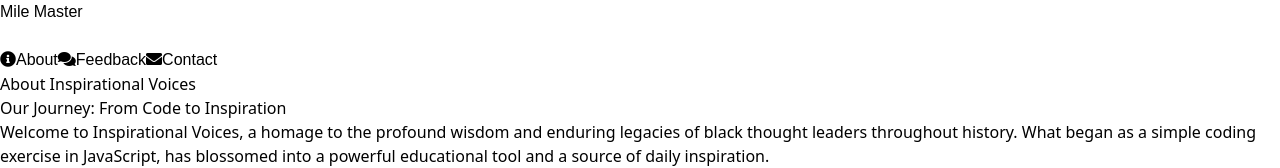
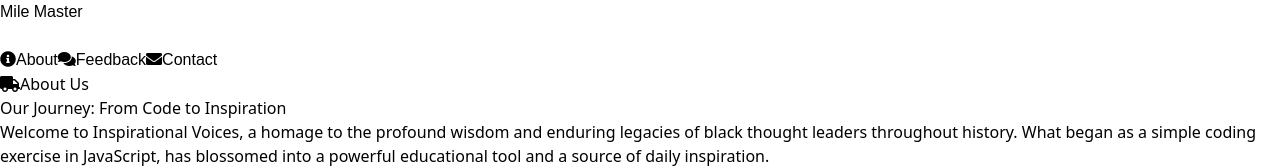
Before and after one commit to RW2023/milage-master, a Next.js app: page /about in a window 1280 px wide. Shown: the top 168 px of the page. Built offline with nearby package versions, Linux system fonts and the light colour scheme.

Commit message:
pull in about from other project will edit later

```diff
--- a/src/app/about/page.tsx
+++ b/src/app/about/page.tsx
@@ -1,5 +1,5 @@
 'use client';
-
+import Heading from '@/components/ui/Heading';
 import React from 'react';
 
 export default function About() {
@@ -7,9 +7,10 @@ export default function About() {
     <div className="bg-base-200 min-h-screen">
       <div className="container mx-auto p-6">
         {/* Main Heading */}
-        <h1 className="text-5xl font-bold text-center mb-6">
-          About Inspirational Voices
-        </h1>
+        <Heading
+          title="About Us"
+          iconClass="fas fa-truck"
+        />
 
         {/* Our Journey Section */}
         <div className="card bg-base-100 shadow-xl mb-4">
@@ -65,9 +66,9 @@ export default function About() {
             <h2 className="card-title text-4xl">More Than Just an App</h2>
             <p>
               This app is a blend of technology and history, designed to
-                        educate, motivate, and resonate with its users. It&apos;s a testament
-              to how a simple practice in coding can evolve into something
-              impactful and significant.
+              educate, motivate, and resonate with its users. It&apos;s a
+              testament to how a simple practice in coding can evolve into
+              something impactful and significant.
             </p>
           </div>
         </div>
```
Lines whose indentation alone changed are shown as unchanged.
